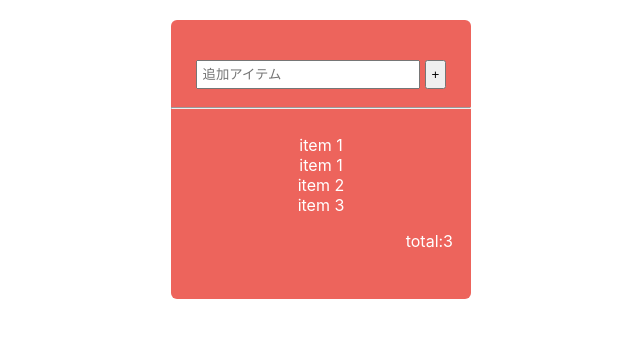
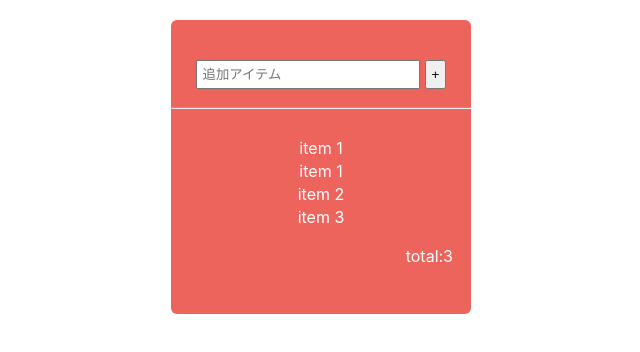
Before and after one commit to boon2187/shopping_list, a React (Create React App) app: page / in a window 1280 px wide. Shown: the top 352 px of the page, without its empty margins (319-959 px from the left). Built offline with nearby package versions, Linux system fonts and the light colour scheme.

Commit message:
item並びの微修正

```diff
--- a/src/App.css
+++ b/src/App.css
@@ -51,5 +51,5 @@
 }
 
 .item-row {
-
+  margin: 3px 0;
 }
```
